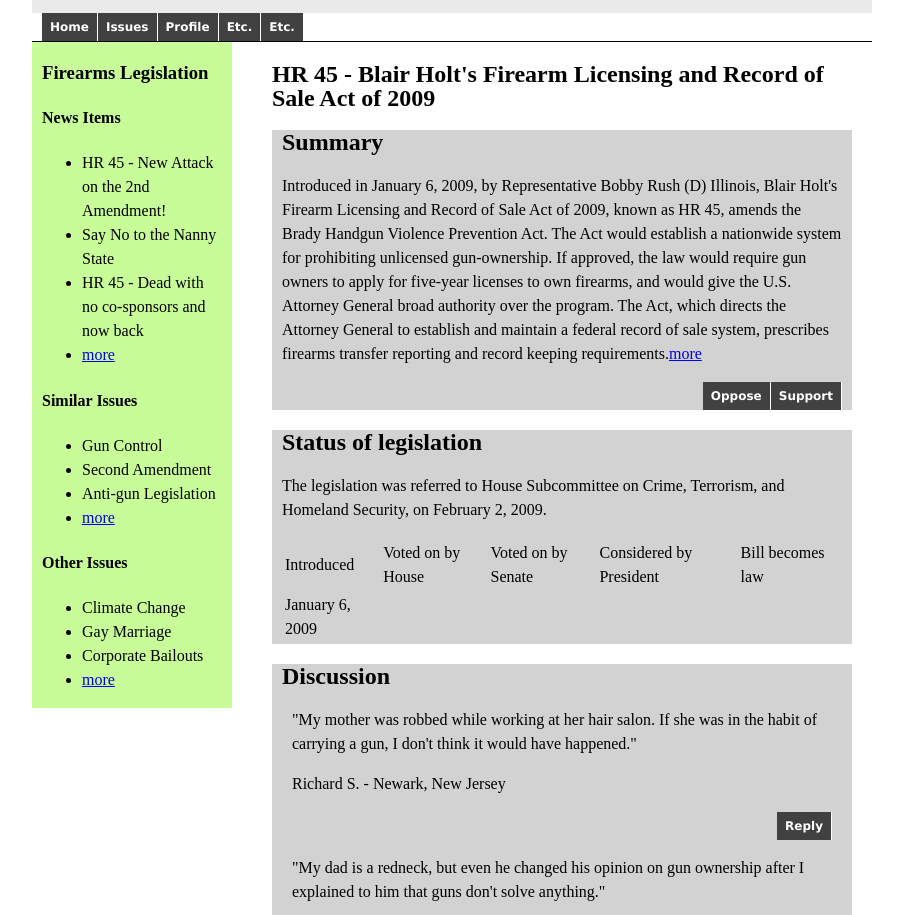
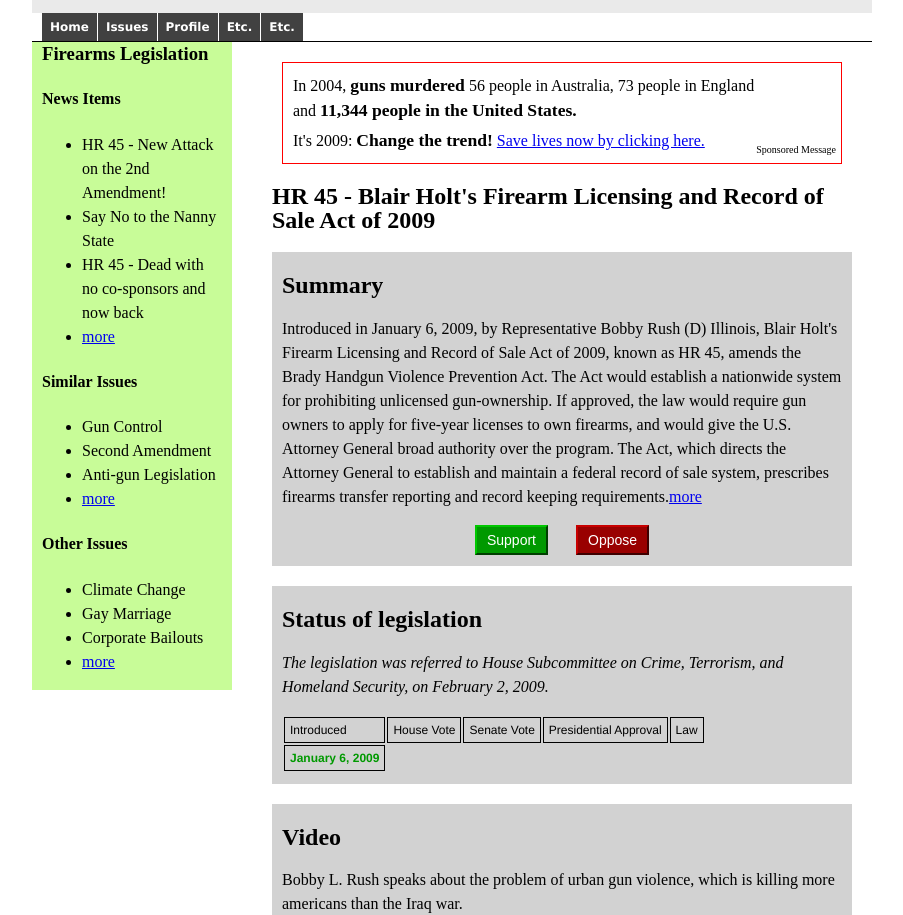
Before and after one commit to philippp/billsleuth, a plain HTML site: page public/issuepage.html in a window 1280 px wide. Shown: the part 47-962 px from the top of the page, without its empty margins (188-1091 px from the left). Drawn offline with Linux system fonts and the light colour scheme; a script that the page names is missing.

Commit message:
More copy, more pretty

```diff
--- a/public/css/action_items.css
+++ b/public/css/action_items.css
@@ -3,11 +3,56 @@
   padding: 5px;
 }
 
-.action_item h1{
+.action_item h1, h2, h3{
+  margin : 0px;
+}
+
+.action_item h3 {
+  float: right;
+}
+
+.action_header {
   border : 1px solid black;
   background-color : grey;
-  margin : 0px;
+  cursor: pointer;
+  padding: 5px;
 }
+
+.gold {
+	font-style: italic;
+	color: gold;
+}
+
+.silver{
+	   color: silver;
+}
+
+.bronze{
+	color: bronze;
+}
+
+.submit {
+	border-color:#00C800 #003F00 #003F00 #00C800;
+	border-style:solid;
+	border-width:2px;
+	cursor:pointer;
+	padding:5px 10px;
+	font-size: 14px;
+	color: white;
+	background-color: #009900
+}
+
+input.em_header {
+	width: 400px;
+
+}
+
+textarea.em_body {
+ 	width: 300px;
+	height:70px;
+	width:400px;
+}
+
 
 .action_item .content{
   border: 1px solid black;
@@ -33,12 +78,6 @@
   width: 35%;
 }
 
-.submit{
-  margin: 5px 0px;
-  background-color: green;
-  padding: 5px;
-  width: 50px;
-}
 
 .carrier{
   float: left;
--- a/public/css/style.css
+++ b/public/css/style.css
@@ -23,6 +23,10 @@
 padding-top: 15px;
 }
 
+h3 {
+   margin: 0;
+}
+
 #contentwrapper{
 float: left;
 width: 100%;
@@ -35,6 +39,7 @@
 #newsitem{
 margin: 20px;
 background: #d2d2d2;
+padding: 1px 0;
 }
 
 #pagetitle{
@@ -199,3 +204,87 @@
 .fancytabs li a:hover, .fancytabs li.selected a{
 background: black; /*background of tabs for hover state, plus tab with "selected" class assigned to its LI */
 }
+
+.hinted { color: #008800; }
+
+
+.message-item {
+  background-color: #E2E2E2;
+  border-top: 1px solid #414141;
+  border-bottom: 1px solid #414141;
+  margin-bottom: 20px;
+}
+
+.right {
+  float: right;
+}
+
+.left {
+  float: left;
+}
+
+.submit{
+
+background-color:#009900;
+border-color:#00C800 #003F00 #003F00 #00C800;
+border-style:solid;
+border-width:2px;
+color:white;
+cursor:pointer;
+font-size:14px;
+padding:5px 10px;
+}
+
+.submit-red {
+
+background-color:#990000;
+border-color:#C80000 #3F0000 #3F0000 #C80000;
+border-style:solid;
+border-width:2px;
+color:white;
+cursor:pointer;
+font-size:14px;
+padding:5px 10px;
+}
+
+.spacer-20 {
+	display: inline-block;
+	width: 20px;
+}
+
+div.ad-space {
+  border: 1px solid red;
+  margin: 20px;
+  padding: 5px;
+}
+
+div.ad-space div.disclaimer {
+  color: 880000;
+  float: right;
+  font-size: 10px;
+  margin-top: 10px;
+}
+
+div.ad-space p{
+  margin: 5px;
+   padding: 0;
+}
+
+table.status {
+  font-size: 12px;
+  font-family: helvetica, arial;
+}
+
+table.status td {
+  margin: 0;
+  padding: 0 5px;
+}
+
+table.status td.border {
+  border: 1px solid black;
+}
+
+table.status td.bold-green {
+  color: #009900;
+  font-weight: bolder;
+}
--- a/public/issuepage.html
+++ b/public/issuepage.html
@@ -32,6 +32,15 @@
 
       <div id="contentwrapper">
 	<div id="contentcolumn">
+	  <div class="innertube">
+	  <div class="ad-space">
+	    <p>In 2004, <b>guns murdered</b> 56 people in Australia, 73 people in England<br/>
+	    and <b>11,344 people in the United States.</b></p>
+	    <div class="disclaimer">Sponsored Message</div>
+	    <p>It's 2009: <b>Change the trend!</b> <a href="stanceplain.html">Save lives now by clicking here.</a></p>
+	  </div>
+	  </div>
+
 	  <div id="pagetitle">
 	    <h2>HR 45 - Blair Holt's Firearm Licensing and Record of Sale Act of 2009</h2>
 	  </div>
@@ -40,27 +49,34 @@
 	    <div class="innertube">
 	      <h2>Summary</h2>
 	      <p>Introduced in January 6, 2009, by Representative Bobby Rush (D) Illinois, Blair Holt's Firearm Licensing and Record of Sale Act of 2009, known as HR 45, amends the Brady Handgun Violence Prevention Act.  The Act would establish a nationwide system for prohibiting unlicensed gun-ownership. If approved, the law would require gun owners to apply for five-year licenses to own firearms, and would give the U.S. Attorney General broad authority over the program.  The Act, which directs the Attorney General to establish and maintain a federal record of sale system, prescribes firearms transfer reporting and record keeping requirements.<a href="#">more</a> </p>
-	      <div class="newstabs">
-		<ul>
-		  <li><a href="stanceplain.html">Support</a></li>
-		  <li><a href="#">Oppose</a></li>
-		</ul>
-	      </div><!--actiontabs-->
+	      <center>
+		<input type="submit" class="submit" value="Support" onclick="window.location='stanceplain.html'"/>
+		<div class="spacer-20">&nbsp;</div>
+		<input type="submit" class="submit-red" value="Oppose" onclick="alert('No you do not oppose it, we do not have copy for this path');"/>
+	      </center>
 	    </div><!--innertube-->
 	  </div><!--newsitem-->
 
 	  <div id="newsitem">
 	    <div class="innertube">
 	      <h2>Status of legislation</h2>
-	      <p>The legislation was referred to House Subcommittee on Crime, Terrorism, and Homeland Security, on February 2, 2009.</p>
-	      <table class="status">
-		<tr><td>Introduced</td><td>Voted on by House</td><td>Voted on by Senate</td><td>Considered by President</td><td>Bill becomes law</td></tr>
-		<tr><td>January 6, 2009</td><td></td><td></td><td></td><td></td></tr>
+	      <p><i>The legislation was referred to House Subcommittee on Crime, Terrorism, and Homeland Security, on February 2, 2009.</i></p>
+	      <table class="status" cellpadding="0">
+		<tr><td class="border">Introduced</td><td class="border">House Vote</td><td class="border">Senate Vote</td><td class="border">Presidential Approval</td><td class="border">Law</td></tr>
+		<tr><td class="bold-green border">January 6, 2009</td><td></td><td></td><td></td><td></td></tr>
 	      </table>
 	    </div><!--innertube-->
 	  </div><!--newsitem-->
 
 
+	  <div id="newsitem">
+	    <div class="innertube">
+	      <h2>Video</h2>
+	      <p>Bobby L. Rush speaks about the problem of urban gun violence, which is killing more americans than the Iraq war.</p>
+	      <center><script type="text/javascript" src="http://metavid.org/w/extensions/MetavidWiki/skins/mv_embed/mv_embed.js"></script><video roe="http://metavid.org/w/index.php?title=Special:MvExportStream&stream_name=House_proceeding_02-07-08&t=0:21:24/0:21:58&feed_format=roe" ></video></center>
+
+	    </div><!--innertube-->
+	  </div><!--newsitem-->
 
 	  <div id="newsitem">
 	    <div class="innertube">
@@ -68,7 +84,20 @@
 
 	      <div class="message-item">
 		<div class="innertube">
-		  <p>"My mother was robbed while working at her hair salon.  If she was in the habit of carrying a gun, I don't think it would have happened."</p>
+		  <p>"My brother was shot for $20 and a wallet and barely got away with his life. We need better gun control!"</p>
+		  <p class="signature">Susan R. - Baton Rouge, Lousiana</p>
+		  <div class="newstabs">
+		    <ul>
+		      <li><a href="http://www.dynamicdrive.com">Reply</a></li>
+		    </ul>
+		  </div><!--actiontabs-->
+		</div><!--innertube-->
+	      </div><!--message-item-->
+
+
+	      <div class="message-item">
+		<div class="innertube">
+		  <p>"My mother was robbed while working at her hair salon.  If she had carried a gun, I don't think it would have happened."</p>
 		  <p class="signature">Richard S. - Newark, New Jersey</p>
 		  <div class="newstabs">
 		    <ul>
--- a/public/javascripts/action_items.js
+++ b/public/javascripts/action_items.js
@@ -1,6 +1,6 @@
 $(document).ready(function(){
   $.each($('.action_item'), function(which, each){
-    $(each).find('h1').click(function(){
+    $(each).find('.action_header').click(function(){
       $('.content').slideUp();
       $(each).find('.content').slideDown();
     });
```
Also changed, not shown: public/stanceplain.html (+28 -15 lines).
